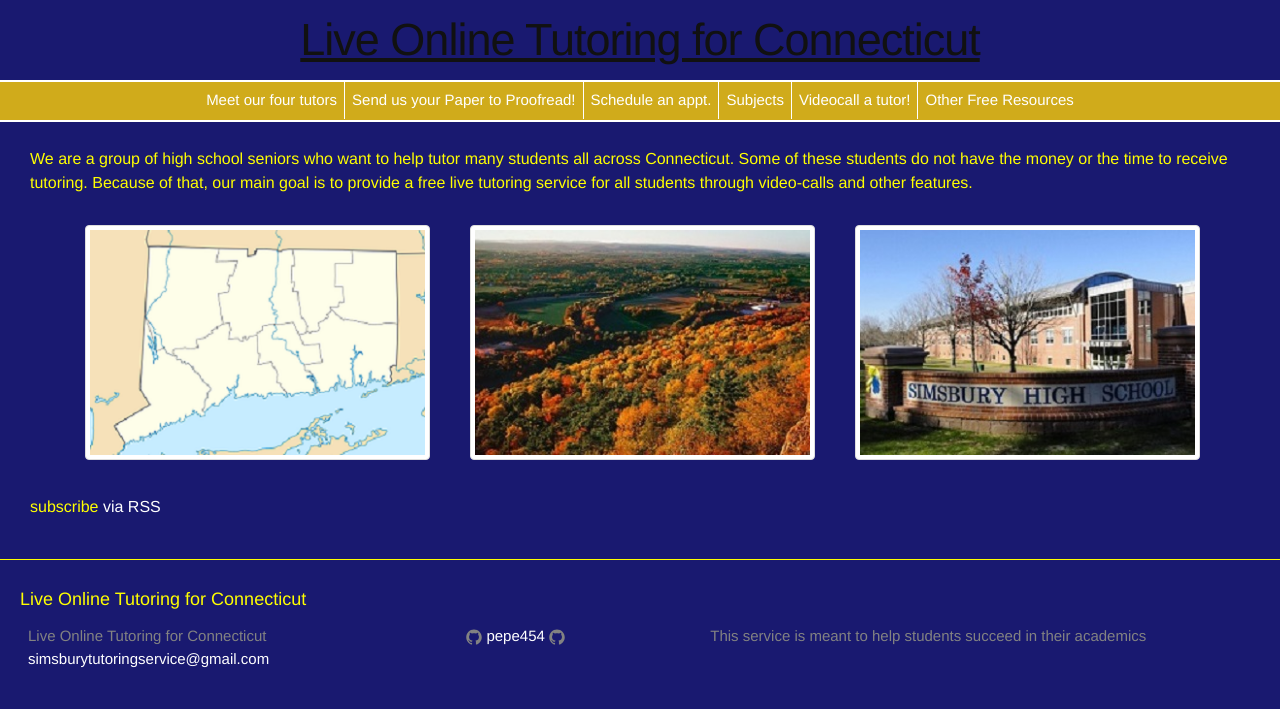
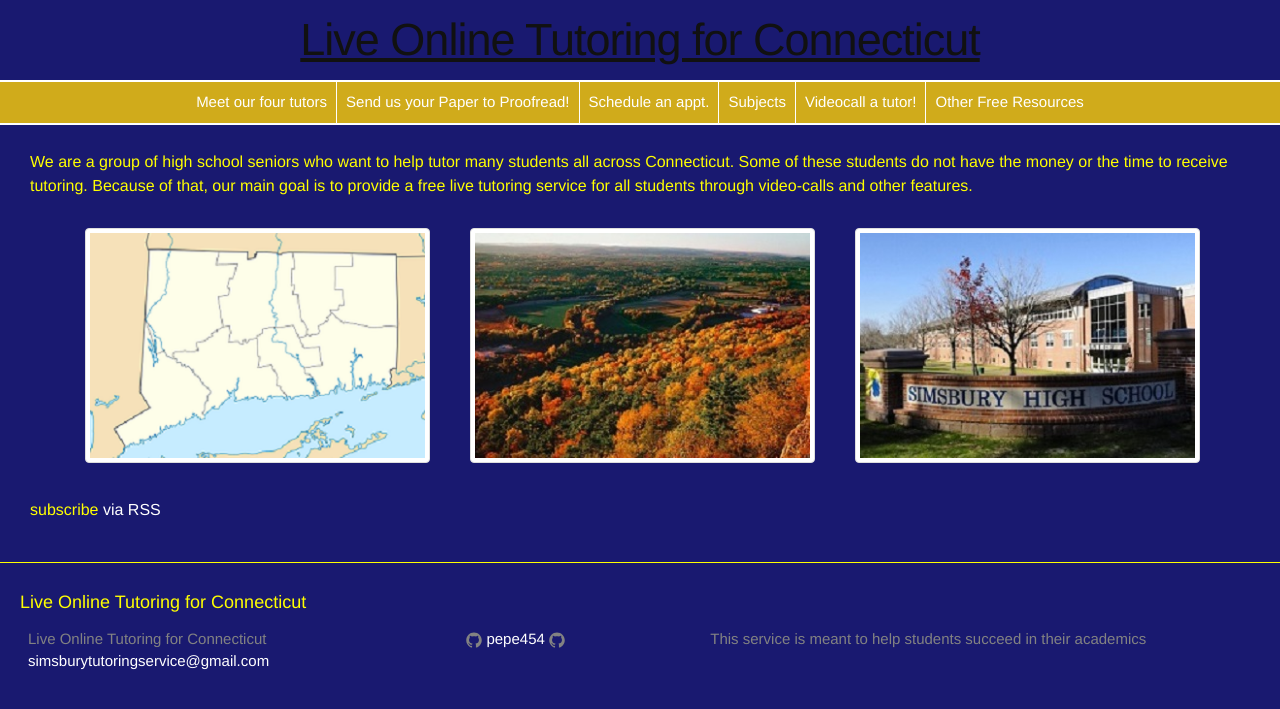
Before and after one commit to pepe454/pepe454.github.io, a Jekyll site: the page built from index.html, in a window 1280 px wide. Shown: the top 709 px of the page. Built offline with Jekyll 4.4.1, drawn with Linux system fonts in a browser that asks for light colours; the list of posts is cut into pages by our own code.

Commit message:
Update _layout.scss

```diff
--- a/_sass/_layout.scss
+++ b/_sass/_layout.scss
@@ -47,7 +47,7 @@
         &:last-child{
           border: 0;
         }
-        padding: 7px;
+        padding: 9px;
         font-size: 15px;
         color: white;
         line-height: $base-line-height;
```
